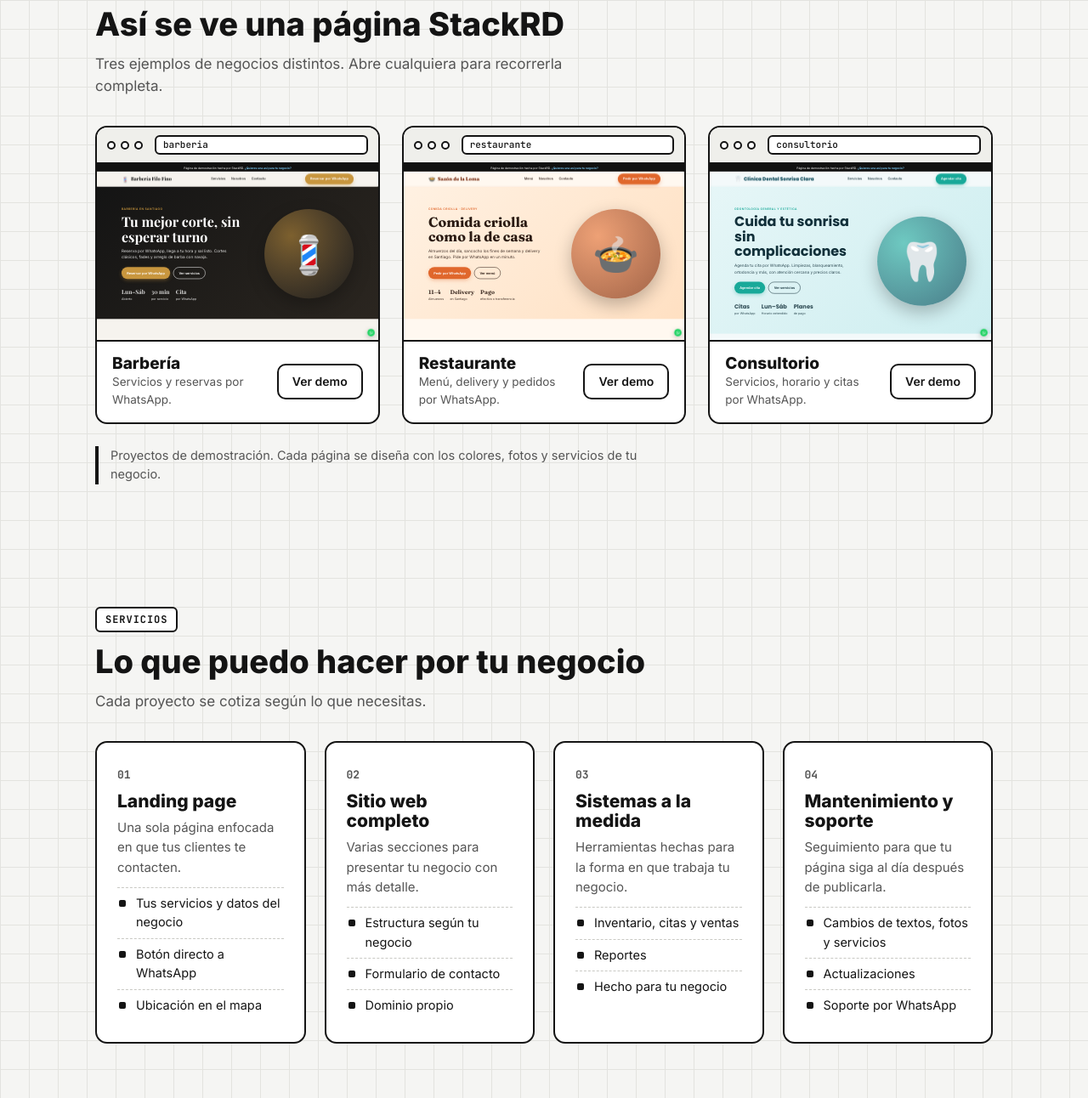
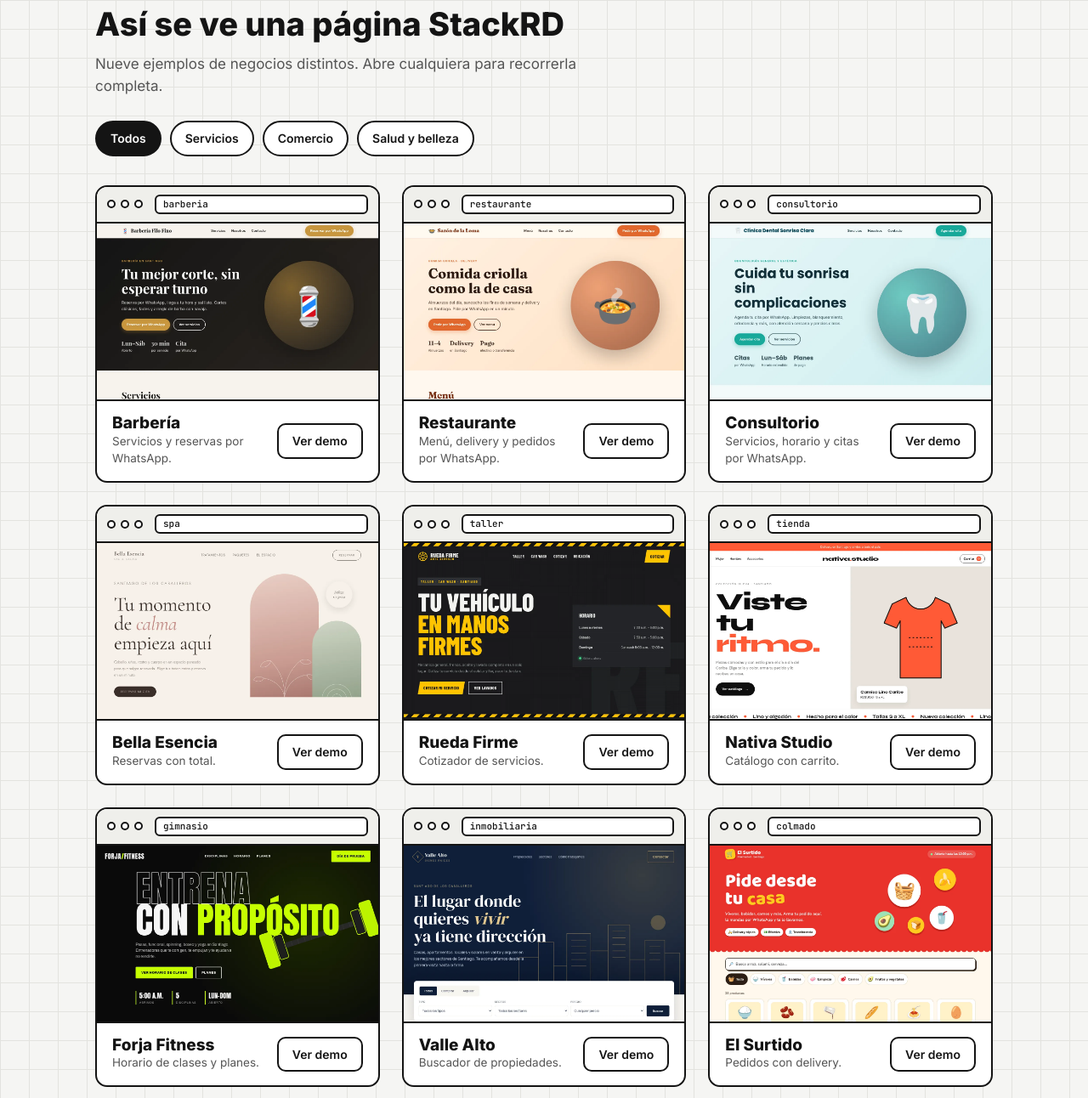
Before and after one commit to DaltonARC/stackrd-web, a plain HTML site: page docs/index.html in a window 1280 px wide. Shown: the part 952-2244 px from the top of the page at 85% size. Drawn offline with nearby package versions, Linux system fonts and the light colour scheme.

Commit message:
Actualiza portafolio con nuevas demos

```diff
--- a/docs/index.html
+++ b/docs/index.html
@@ -115,11 +115,15 @@ nav ul a:hover{text-decoration:underline;text-underline-offset:4px}
 .barra i{width:10px;height:10px;border-radius:50%;border:2px solid var(--tinta);background:#fff;display:block}
 .barra span{margin-left:8px;flex:1;font-family:"JetBrains Mono",ui-monospace,monospace;font-size:11px;background:#fff;border:2px solid var(--tinta);border-radius:6px;padding:1px 8px;white-space:nowrap;overflow:hidden}
 .vista{position:relative;aspect-ratio:16/10;overflow:hidden;background:#fff}
-.vista iframe{position:absolute;top:0;left:0;width:1280px;height:800px;border:0;transform-origin:0 0;transform:translateY(0) scale(var(--s,.25));pointer-events:none;transition:transform .5s ease}
+.vista img{display:block;width:100%;height:auto;transition:transform .5s ease}
 @media (hover:hover) and (pointer:fine){
-  .js .vista iframe{height:1600px}
-  .js .trabajo:hover .vista iframe,.js .trabajo:focus-within .vista iframe{transform:translateY(calc(var(--s,.25) * -800px)) scale(var(--s,.25));transition-duration:.7s}
+  .trabajo:hover .vista img,.trabajo:focus-within .vista img{transform:translateY(-9.0909%);transition-duration:.7s}
 }
+.filtros{display:flex;flex-wrap:wrap;gap:10px;margin-top:28px}
+.filtros button{font:inherit;font-weight:600;font-size:14px;padding:8px 16px;border:2px solid var(--tinta);border-radius:999px;background:#fff;color:var(--tinta);cursor:pointer;transition:background .15s,color .15s}
+.filtros button:hover{background:#efefeb}
+.filtros button[aria-pressed="true"]{background:var(--tinta);color:#fff}
+.trabajo[hidden]{display:none}
 .trabajo .pie{padding:16px 18px;display:flex;align-items:center;justify-content:space-between;gap:12px;border-top:2px solid var(--tinta)}
 .trabajo h3{font-size:19px}
 .trabajo .pie p{font-size:13.5px;color:var(--gris)}
@@ -238,22 +242,58 @@ footer a:first-child{margin-left:0}
   <div class="wrap">
     <span class="tag">Trabajos</span>
     <h2>Así se ve una página StackRD</h2>
-    <p class="intro">Tres ejemplos de negocios distintos. Abre cualquiera para recorrerla completa.</p>
+    <p class="intro">Nueve ejemplos de negocios distintos. Abre cualquiera para recorrerla completa.</p>
+    <div class="filtros" role="group" aria-label="Filtrar trabajos">
+      <button type="button" data-f="todos" aria-pressed="true">Todos</button>
+      <button type="button" data-f="servicios" aria-pressed="false">Servicios</button>
+      <button type="button" data-f="comercio" aria-pressed="false">Comercio</button>
+      <button type="button" data-f="salud" aria-pressed="false">Salud y belleza</button>
+    </div>
     <div class="trabajos">
-      <article class="trabajo">
+      <article class="trabajo" data-cat="servicios">
         <div class="barra"><i></i><i></i><i></i><span>barberia</span></div>
-        <div class="vista"><iframe src="barberia/index.html" title="Vista previa de la demo de barbería" loading="lazy" tabindex="-1" aria-hidden="true"></iframe></div>
+        <div class="vista"><img src="img/trabajos/barberia.webp" width="1280" height="880" loading="lazy" alt="Vista previa de la demo de barbería"></div>
         <div class="pie"><div><h3>Barbería</h3><p>Servicios y reservas por WhatsApp.</p></div><a class="btn sm" href="barberia/index.html">Ver demo</a></div>
       </article>
-      <article class="trabajo">
+      <article class="trabajo" data-cat="comercio">
         <div class="barra"><i></i><i></i><i></i><span>restaurante</span></div>
-        <div class="vista"><iframe src="restaurante/index.html" title="Vista previa de la demo de restaurante" loading="lazy" tabindex="-1" aria-hidden="true"></iframe></div>
+        <div class="vista"><img src="img/trabajos/restaurante.webp" width="1280" height="880" loading="lazy" alt="Vista previa de la demo de restaurante"></div>
         <div class="pie"><div><h3>Restaurante</h3><p>Menú, delivery y pedidos por WhatsApp.</p></div><a class="btn sm" href="restaurante/index.html">Ver demo</a></div>
       </article>
-      <article class="trabajo">
+      <article class="trabajo" data-cat="servicios">
         <div class="barra"><i></i><i></i><i></i><span>consultorio</span></div>
-        <div class="vista"><iframe src="consultorio/index.html" title="Vista previa de la demo de consultorio" loading="lazy" tabindex="-1" aria-hidden="true"></iframe></div>
+        <div class="vista"><img src="img/trabajos/consultorio.webp" width="1280" height="880" loading="lazy" alt="Vista previa de la demo de consultorio"></div>
         <div class="pie"><div><h3>Consultorio</h3><p>Servicios, horario y citas por WhatsApp.</p></div><a class="btn sm" href="consultorio/index.html">Ver demo</a></div>
+      </article>
+      <article class="trabajo" data-cat="salud">
+        <div class="barra"><i></i><i></i><i></i><span>spa</span></div>
+        <div class="vista"><img src="img/trabajos/spa.webp" width="1280" height="880" loading="lazy" alt="Vista previa de la demo de Bella Esencia"></div>
+        <div class="pie"><div><h3>Bella Esencia</h3><p>Reservas con total.</p></div><a class="btn sm" href="spa/index.html">Ver demo</a></div>
+      </article>
+      <article class="trabajo" data-cat="servicios">
+        <div class="barra"><i></i><i></i><i></i><span>taller</span></div>
+        <div class="vista"><img src="img/trabajos/taller.webp" width="1280" height="880" loading="lazy" alt="Vista previa de la demo de Rueda Firme"></div>
+        <div class="pie"><div><h3>Rueda Firme</h3><p>Cotizador de servicios.</p></div><a class="btn sm" href="taller/index.html">Ver demo</a></div>
+      </article>
+      <article class="trabajo" data-cat="comercio">
+        <div class="barra"><i></i><i></i><i></i><span>tienda</span></div>
+        <div class="vista"><img src="img/trabajos/tienda.webp" width="1280" height="880" loading="lazy" alt="Vista previa de la demo de Nativa Studio"></div>
+        <div class="pie"><div><h3>Nativa Studio</h3><p>Catálogo con carrito.</p></div><a class="btn sm" href="tienda/index.html">Ver demo</a></div>
+      </article>
+      <article class="trabajo" data-cat="salud">
+        <div class="barra"><i></i><i></i><i></i><span>gimnasio</span></div>
+        <div class="vista"><img src="img/trabajos/gimnasio.webp" width="1280" height="880" loading="lazy" alt="Vista previa de la demo de Forja Fitness"></div>
+        <div class="pie"><div><h3>Forja Fitness</h3><p>Horario de clases y planes.</p></div><a class="btn sm" href="gimnasio/index.html">Ver demo</a></div>
+      </article>
+      <article class="trabajo" data-cat="servicios">
+        <div class="barra"><i></i><i></i><i></i><span>inmobiliaria</span></div>
+        <div class="vista"><img src="img/trabajos/inmobiliaria.webp" width="1280" height="880" loading="lazy" alt="Vista previa de la demo de Valle Alto"></div>
+        <div class="pie"><div><h3>Valle Alto</h3><p>Buscador de propiedades.</p></div><a class="btn sm" href="inmobiliaria/index.html">Ver demo</a></div>
+      </article>
+      <article class="trabajo" data-cat="comercio">
+        <div class="barra"><i></i><i></i><i></i><span>colmado</span></div>
+        <div class="vista"><img src="img/trabajos/colmado.webp" width="1280" height="880" loading="lazy" alt="Vista previa de la demo de El Surtido"></div>
+        <div class="pie"><div><h3>El Surtido</h3><p>Pedidos con delivery.</p></div><a class="btn sm" href="colmado/index.html">Ver demo</a></div>
       </article>
     </div>
     <p class="nota">Proyectos de demostración. Cada página se diseña con los colores, fotos y servicios de tu negocio.</p>
@@ -357,15 +397,15 @@ footer a:first-child{margin-left:0}
 
 <script>
 (function(){
-  var vistas = document.querySelectorAll('.vista');
-  function ajustar(){
-    vistas.forEach(function(v){
-      v.querySelector('iframe').style.setProperty('--s', v.clientWidth / 1280);
+  var botones = document.querySelectorAll('.filtros button');
+  var tarjetas = document.querySelectorAll('.trabajo');
+  botones.forEach(function(b){
+    b.addEventListener('click', function(){
+      var f = b.getAttribute('data-f');
+      botones.forEach(function(x){ x.setAttribute('aria-pressed', x === b ? 'true' : 'false'); });
+      tarjetas.forEach(function(t){ t.hidden = f !== 'todos' && t.getAttribute('data-cat') !== f; });
     });
-  }
-  ajustar();
-  window.addEventListener('resize', ajustar);
-  if (window.ResizeObserver) vistas.forEach(function(v){ new ResizeObserver(ajustar).observe(v); });
+  });
 
   var nav = document.querySelector('nav');
   var pend = false;
```
Also changed, not shown: docs/img/trabajos/barberia.webp (added), docs/img/trabajos/colmado.webp (added), docs/img/trabajos/consultorio.webp (added), docs/img/trabajos/gimnasio.webp (added), docs/img/trabajos/inmobiliaria.webp (added), docs/img/trabajos/restaurante.webp (added), docs/img/trabajos/spa.webp (added), docs/img/trabajos/taller.webp (added), docs/img/trabajos/tienda.webp (added).
